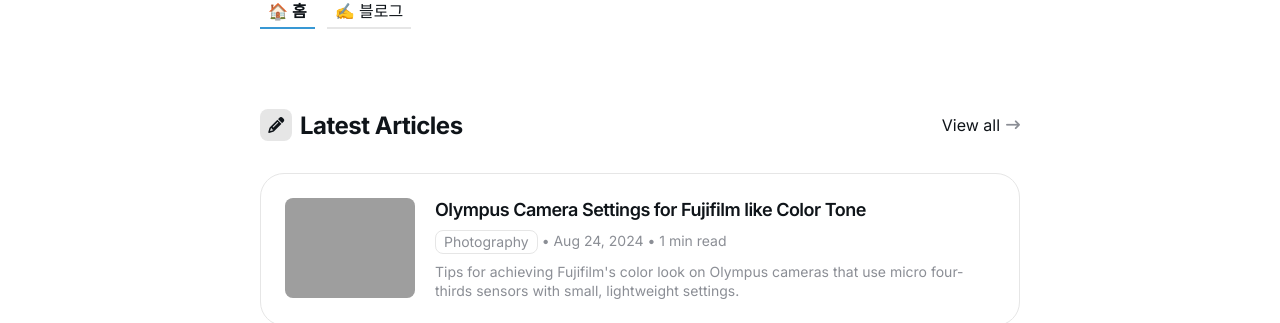
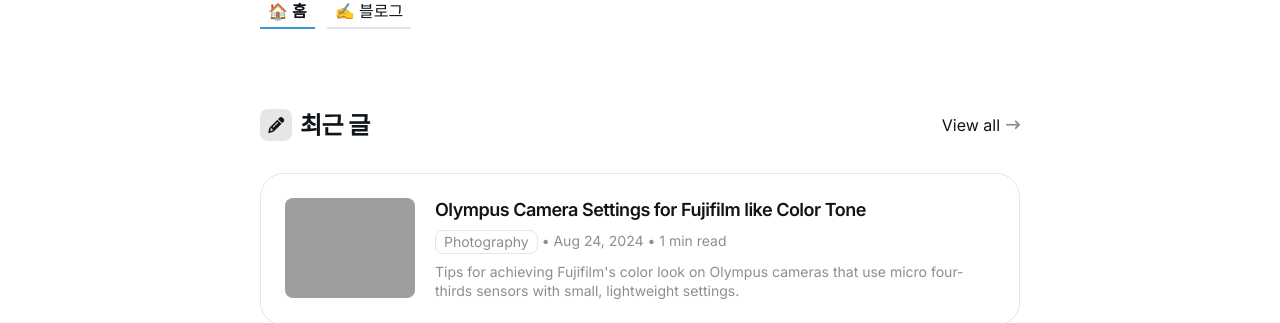
Before and after one commit to meta-blog/meta-blog.github.io, a Jekyll site: the page built from index.html, in a window 1280 px wide. Shown: the part 564-887 px from the top of the page. Built offline with Jekyll 4.4.1, drawn with Linux system fonts in a browser that asks for light colours; grey boxes are pictures that could not be loaded.

Commit message:
Update settings.yml

```diff
--- a/_data/settings.yml
+++ b/_data/settings.yml
@@ -85,7 +85,7 @@ testimonial_items:
 # Blog Section
 blog_settings:
   enable: true
-  blog_title: Latest Articles
+  blog_title: 최근 글
   blog_description:
 
 
@@ -101,7 +101,7 @@ videos_settings:
 # Gallery Section
 gallery_settings:
   enable: false
-  gallery_title: Gallery
+  gallery_title: 갤러리
   gallery_description:
 
 
```
